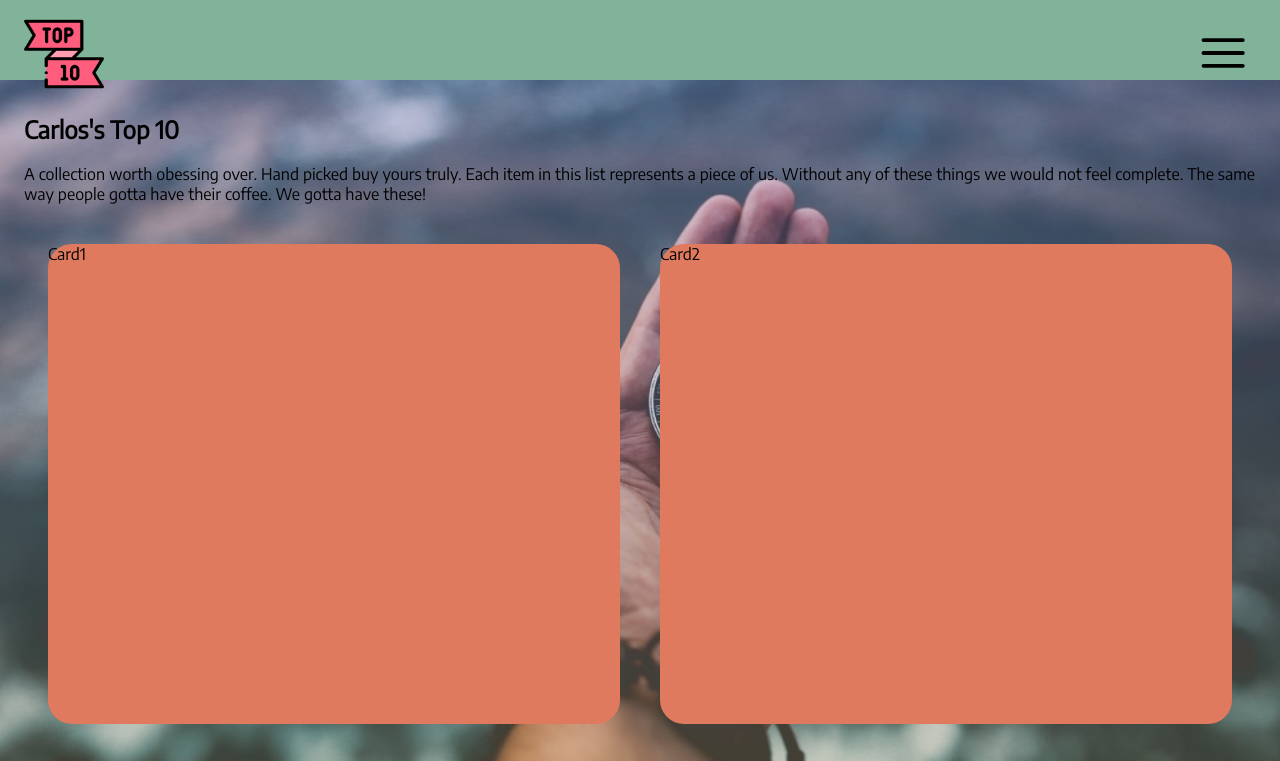
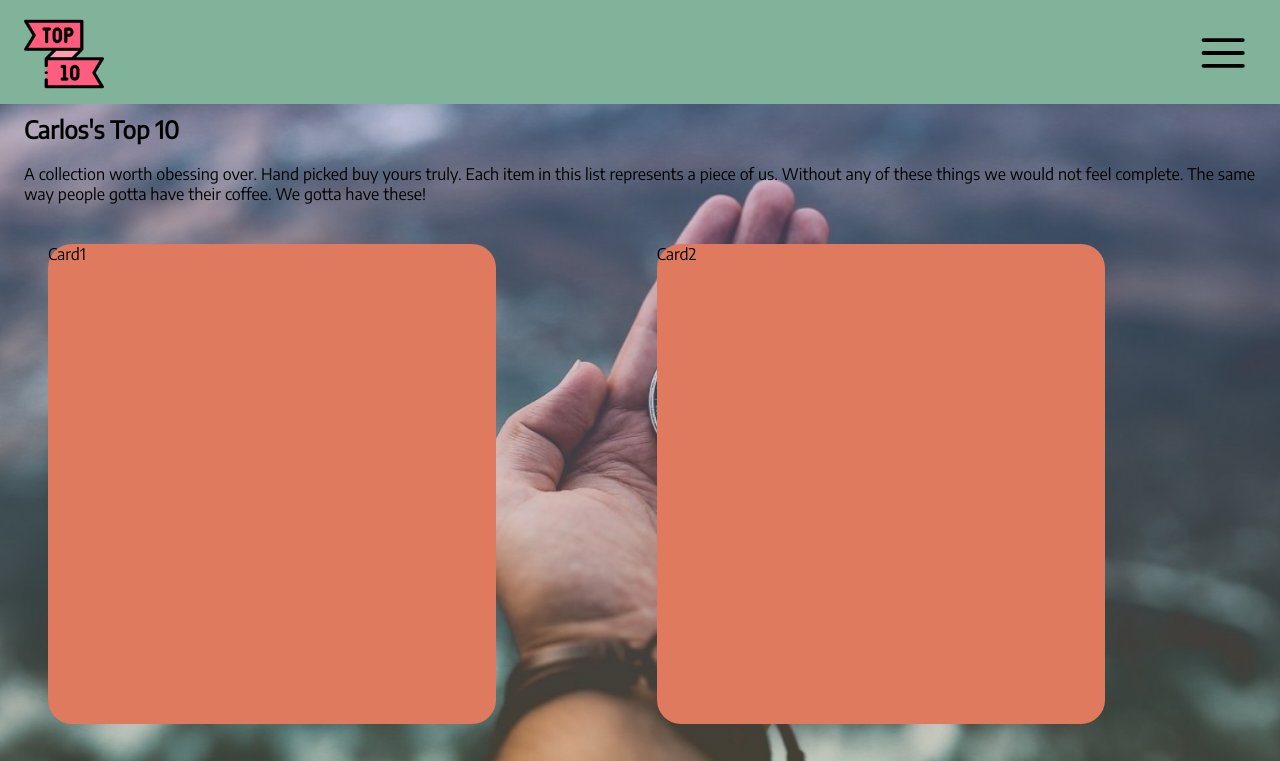
Before and after one commit to nauticuff/TopTenFavoriteWebsite, a plain HTML site: page pages/feedback.html in a window 1280 px wide. Shown: the top 761 px of the page. Drawn offline with Linux system fonts and the light colour scheme; a web font is replaced by a local one.

Commit message:
fixed feedback cards a bit

```diff
--- a/css/styles.css
+++ b/css/styles.css
@@ -101,7 +101,7 @@ justify-content: center;
     left: 0;
     background-size: cover;
     width: 100%;
-    height: 10vh;
+    height: 6.5em;
     background-color: #81b29a;
     z-index: -3;
 }
@@ -143,7 +143,8 @@ nav {
 
 .card-container {
 display: grid;
-grid-template-columns: repeat(auto-fit, minmax(400px, 1fr));
+/* grid-template-columns: repeat(2, auto); */
+/* grid-template-columns: repeat(auto-fit, minmax(400px, 1fr)); */
 background-color: #2195f300;
 padding: 1.5em;
 grid-gap: 40px;
@@ -152,10 +153,10 @@ grid-gap: 40px;
 
 .card {
 
-
+display: grid;
 background-color: #E07A5F;
 border-radius: 1.5em;
-height: 60vh;
+height: 30em;
 
 
 /* grid-template-columns: repeat(auto-fit, minmax(320px, 1fr));
@@ -164,4 +165,16 @@ padding: 3em;
 margin: 3em; */
 }
 
+@media only screen and (min-width: 570px) {
+    .card-container {
+        grid-template-columns: repeat(2, auto);
+    }
+
+    .card {
+        max-width: 28em;
+    }
+}
+
+
+
 /* End Feedback Styling */
```
